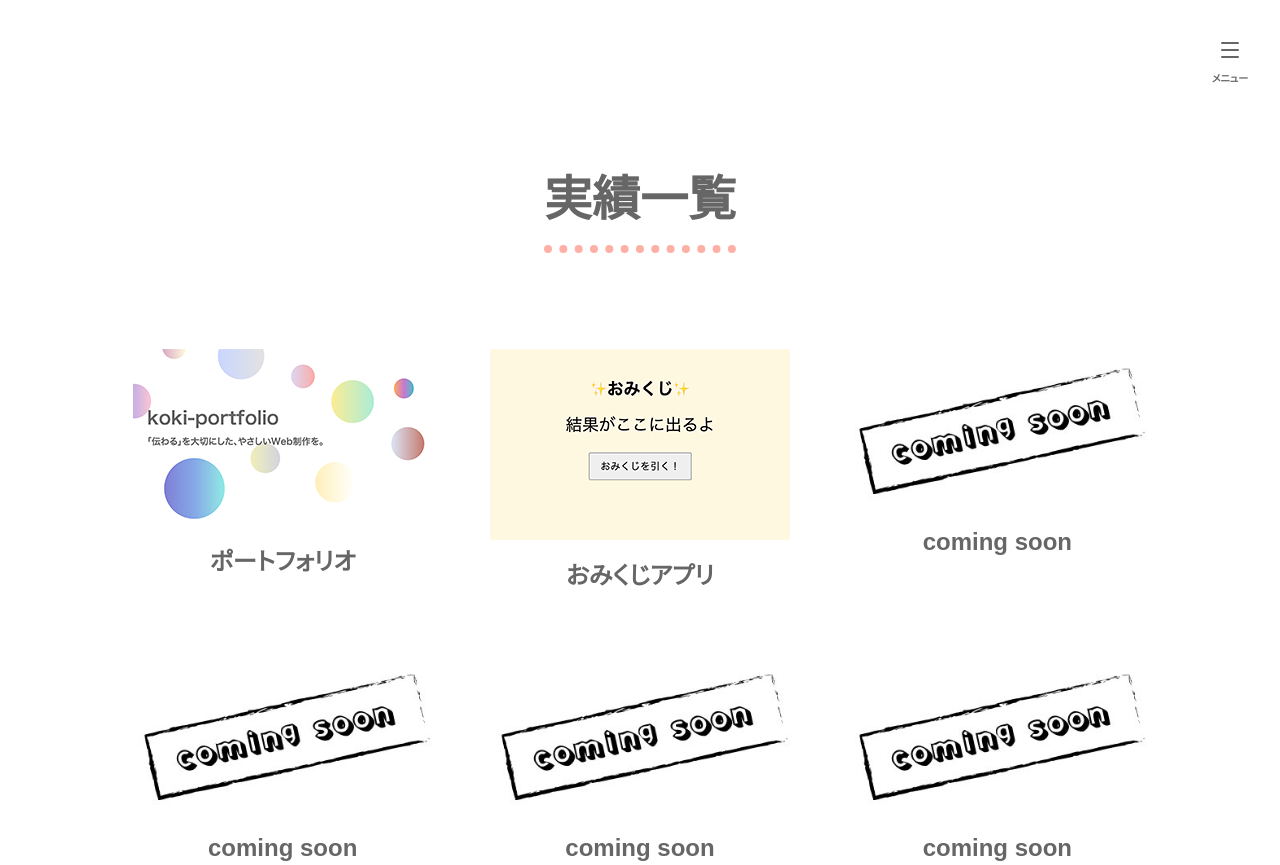
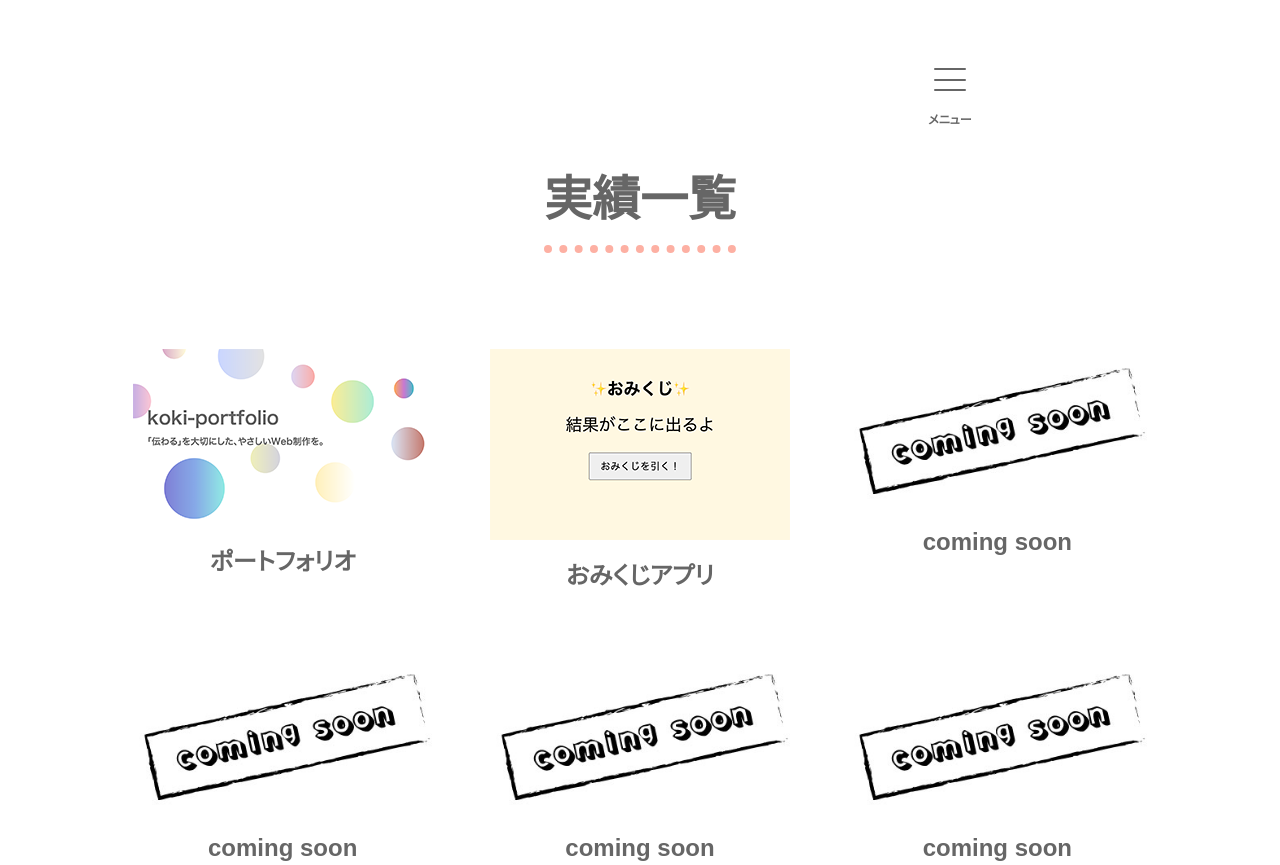
Before and after one commit to tomita-koki/portfolio, a website: page src/works/index.html in a window 1280 px wide. Shown: the top 865 px of the page. Drawn offline with nearby package versions, Linux system fonts and the light colour scheme.

Commit message:
ハンバーガーメニューpc版

```diff
--- a/_dev/scss/_unique/_index.scss
+++ b/_dev/scss/_unique/_index.scss
@@ -143,19 +143,9 @@
   &__inner {
     display: none;
     width: 100%;
-
-    // @include media-query {
-    //   border-radius: 10px;
-    //   box-shadow: 0 5px 5px 0 rgba(0, 0, 0, .3);
-    //   text-align: center;
-    //   display: inline-block;
-    //   padding: 32px;
-    // }
   }
 
   &__nav {
-    // opacity: 0;
-    // visibility: hidden;
     display: flex;
     flex-direction: column;
     align-items: center;
@@ -166,12 +156,10 @@
     transition: all .5s ease;
     padding: 20px;
 
-    // @include media-query {
-    //   flex-direction: row;
-    //   justify-content: center;
-    //   flex-wrap: wrap;
-    //   gap: 16px 24px;
-    // }
+    @include media-query {
+      gap: 32px;
+      padding: 64px;
+    }
    }
 
   &__item {
@@ -183,12 +171,6 @@
     &:last-of-type {
       border-bottom: none;
     }
-
-    // @include media-query {
-    //   padding-bottom: 0;
-    //   border-bottom: none;
-    //   width: fit-content;
-    // }
   }
 
   &__text {
@@ -197,20 +179,6 @@
     position: relative;
     z-index: 0;
     transition: all .3s ease;
-
-    // &::after {
-    //   content: "";
-    //   position: absolute;
-    //   top: 50%;
-    //   left: 50%;
-    //   transform: translate(-50%, -50%);
-    //   display: inline-block;
-    //   width: 32px;
-    //   height: 32px;
-    //   background-color: #fb9c0c;
-    //   border-radius: 50%;
-    //   z-index: -1;
-    // }
 
     @include hover {
       color: #FDB0A3;
@@ -241,15 +209,21 @@
     top: 0;
     left: 0;
     z-index: 100;
+
+    @include media-query {
+      height: 160px;
+    }
   }
 
   .header__nav {
-    // opacity: 1;
-    // visibility: visible;
     position: fixed;
     top: 79px;
     left: 0;
     z-index: 100;
+
+      @include media-query {
+        top: 159px;
+      }
    }
 }
 
@@ -262,11 +236,20 @@
   right: 30px;
   z-index: 101;
 
+  @include media-query {
+    top: 50px;
+    right: 300px;
+  }
 
   &__btn {
     position: relative;
     width: 40px;
     height: 40px;
+
+    @include media-query {
+      width: 60px;
+      height: 60px;
+    }
 
     &::before,
     &::after {
@@ -280,6 +263,10 @@
       left: 50%;
       transform: translateX(-50%);
       transition: transform .3s ease;
+
+      @include media-query {
+        width: 32px;
+      }
     }
 
     &::before {
@@ -301,11 +288,19 @@
     top: 50%;
     left: 50%;
     transform: translate(-50%, -50%);
+
+    @include media-query {
+      width: 32px;
+    }
   }
 
   &__caption {
     color: var(--COLOR_FONT);
     font-size: px-to-rem(10);
+
+    @include media-query {
+      font-size: px-to-rem(12);
+    }
   }
 }
 
@@ -317,11 +312,22 @@
         transform:rotate(45deg);
         top: 46%;
         left: 30%;
+
+        @include media-query {
+          top: 56%;
+          left: 25%;
+        }
       }
+
       &::after {
         transform:rotate(-45deg);
         top: 46%;
         left: 30%;
+
+        @include media-query {
+          top: 56%;
+          left: 25%;
+        }
       }
 
       & .hamburger__line {
```
Also changed, not shown: src/css/style.css.
